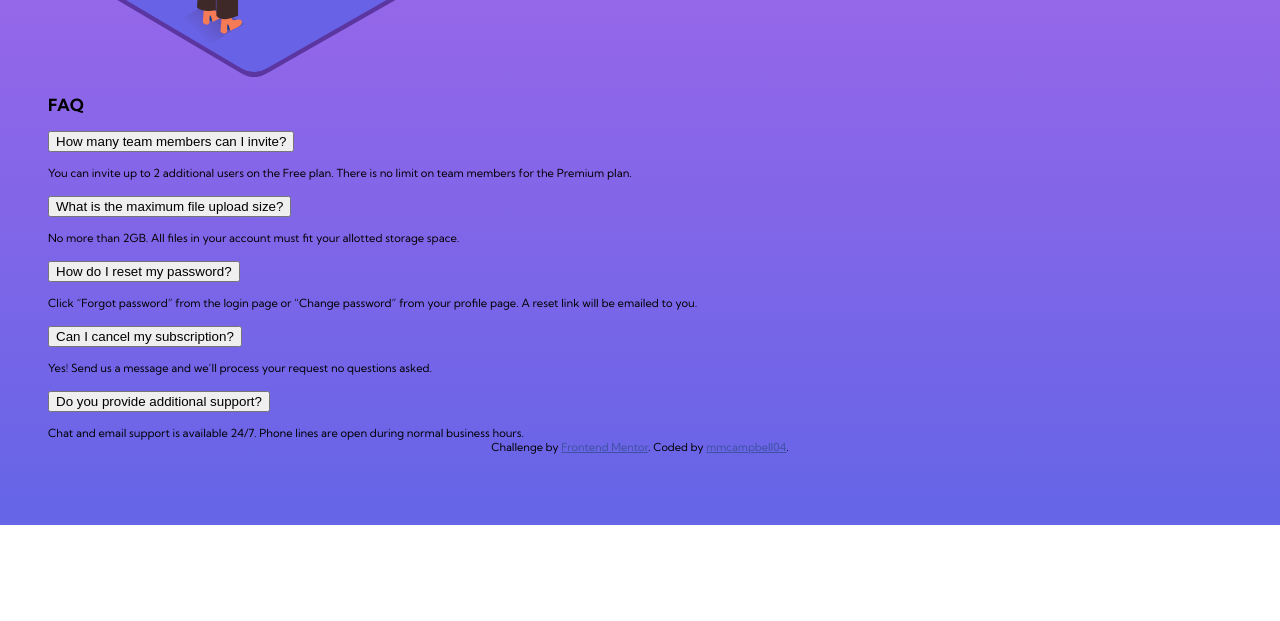
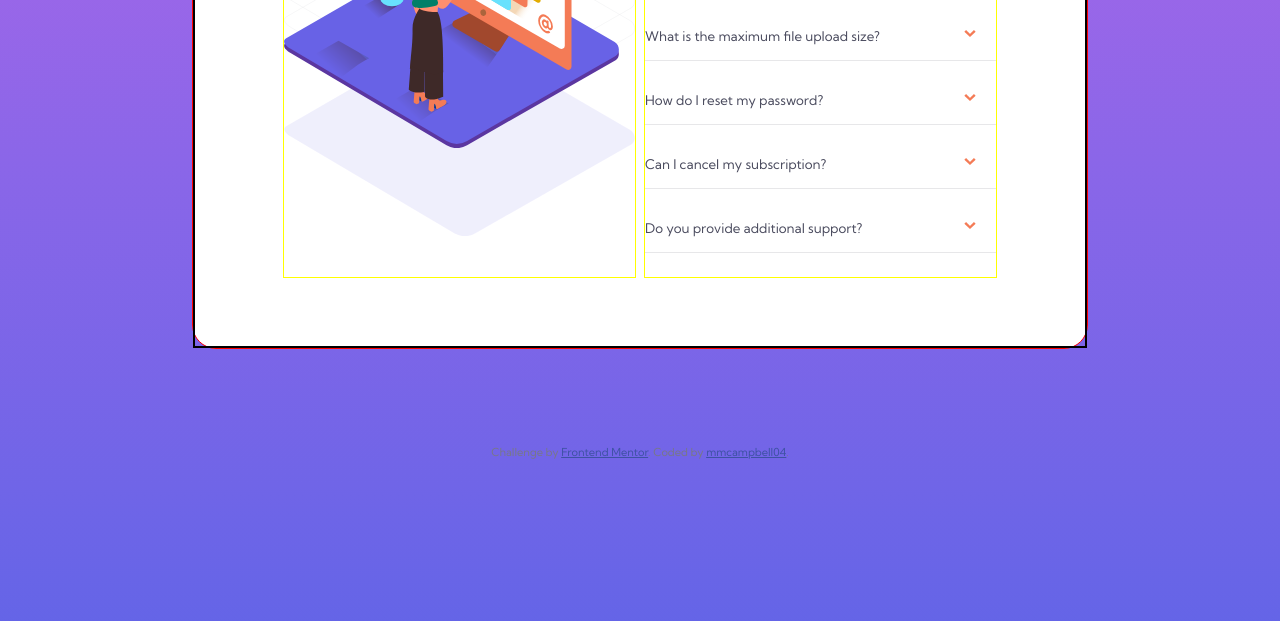
Before and after one commit to mmcampbell04/FeM-Accordian, a plain HTML site: page index.html in a window 1280 px wide. Shown: the part 275-896 px from the top of the page. Before the commit the page ends 800 px from the top, so only its background shows below. Drawn offline with Linux system fonts and the light colour scheme; a script that the page names is missing.

Commit message:
styled buttons and text

```diff
--- a/style.css
+++ b/style.css
@@ -27,8 +27,9 @@ html {
 body {
     min-height: 100vh;
     margin: 0;
-    padding: 3rem;
-    font-size: 0.7rem;
+    padding: 0;
+    font-size: 0.75rem;
+    color: var(--text-darkgray);
     background: linear-gradient(var(--gradient-violet),
     var(--gradient-blue));
 
@@ -36,47 +37,138 @@ body {
 }
 
 
-.card {
+.card-container {
+    margin: 9rem 2rem;
+    max-width: 56rem;
     background-color: #fff;
-    border-radius: 2rem;
-    max-width: 56rem;
+    border-radius: 1.5rem;
 
+}
+
+.card-content {
+    padding: 1rem;
 }
 
 .desktop-img {
     width: 100%;
     height: auto;
-    max-width: 25rem;
+    /* max-width: 25rem; */
 }
 
 
 
-.card-text{
+.card-text h1 {
+    color: var(--text-vdarkgray);
+    text-align: center;
+    font-size: 2rem;
+    margin: 0;
+}
+
+
+/* Accordian content */
+
+.accordian-item {
+    border-bottom: 1px solid var(--divider-gray);
+}
+
+.header {
+    margin-bottom: 0;
 
 }
 
+.accordian-btn {
+    position: relative;
+    display: flex;
+    align-items: center;
+    width: 100%;
+    border: none;
+    background: #fff;
+    padding: 1rem 1.25rem 1rem 0;
+    margin: 0;
+    font-family: inherit;
+    color: var(--text-vdarkgray);
+}
+
+.accordian-btn:hover {
+    color: var(--text-red);
+    cursor: pointer;
+
+}
+
+.accordian-btn::after {
+    width: 0.75rem;
+    height: 0.75rem;
+    margin-left: auto;
+    content: " ";
+    background-image: url("./images/icon-arrow-down.svg");
+    background-repeat: no-repeat;
+    background-size: 0.75rem;
+
+}
+
+
+.accordian-body {
+    line-height: 1.5;
+    padding: 1rem 0;
+    display: none;
+}
+
+.accordian-wrapper {
+    margin-bottom: 1.5rem;
+}
+
+
+/* for transition */
+
+.collapsing {
+    height: 0;
+    overflow: hidden;
+    transition: height .35s ease;
+}
+
+
+ /* for desktop */
 @media (min-width: 56rem) {
-   .card {
-       display: flex;
-       margin: 6rem auto;
-       background-image: url("./images/bg-pattern-desktop.svg");
-       background-size: contain;
-       background-repeat: no-repeat;
+   .card-container {
+    display: flex;
+    border: 1px solid red;
+    margin: 6rem auto;
+
+}
+
+.card-content {
+    display: grid;
+    grid-template-columns: 1fr 1fr;
+    column-gap: .5rem;
+    grid-template-rows: 1fr;
+    padding: 4.25rem 5.5rem;
+    border: 2px solid black;
+
+
+}
+
+.card-text h1 {
+    text-align: left;
+}
+
+.card-image, .card-text {
+
+    border: 1px solid yellow;
 
 }
 
 .card-image {
-    flex: 1;
+    grid-column: 1 / 2;
+    padding-right: 1rem;
+}
 
 }
 
-.card-text {
-    flex: 1;
+.card-image {
+    background-image: url("./images/bg-pattern-desktop.svg");
+    background-size: contain;
+    background-repeat: no-repeat;
 }
-
-
-}
-
 
 
 
```
